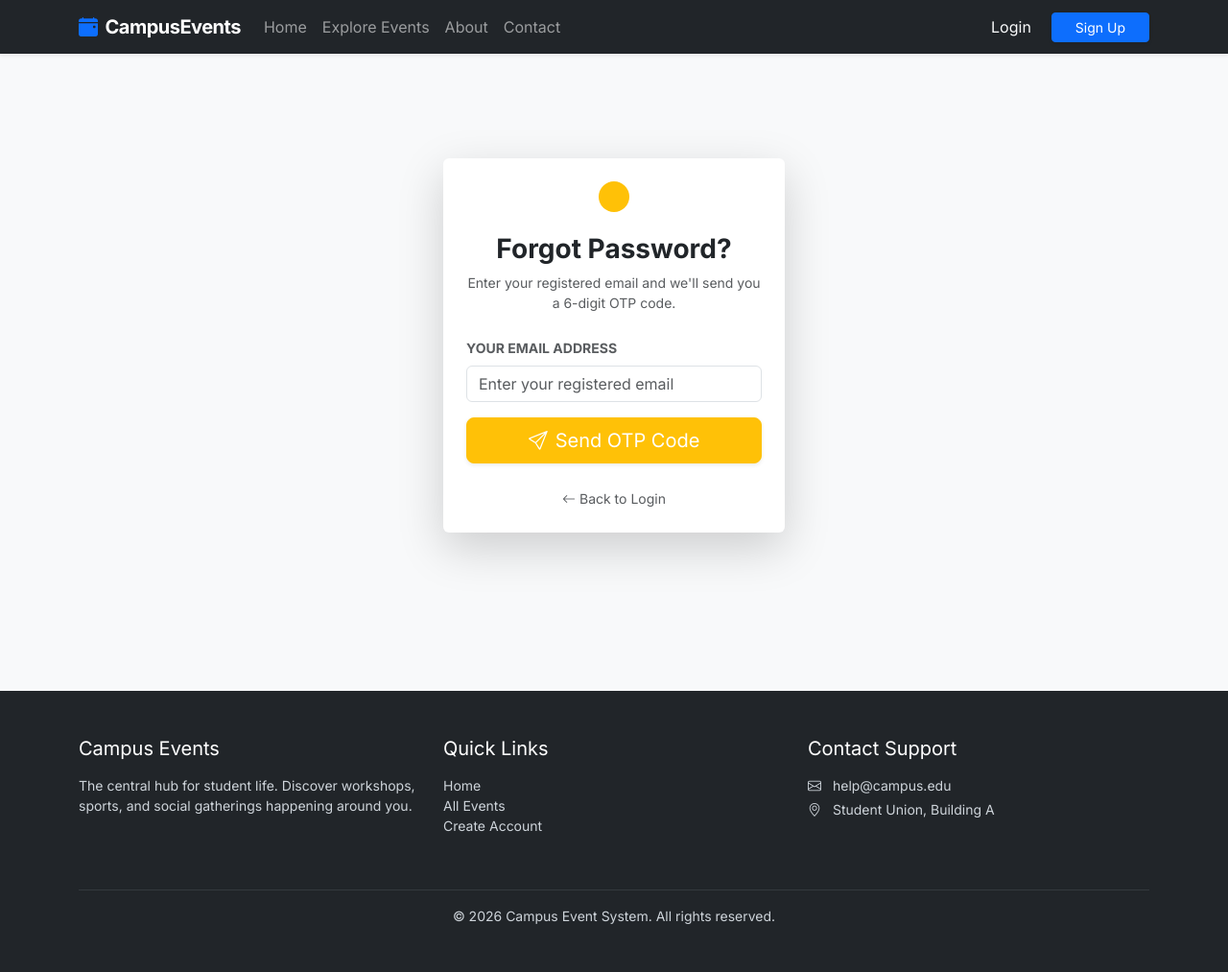
After one commit to Jackline-dev/student-project, a Django app: page /forgot-password/ in a window 1280 px wide. The commit adds this page. Shown: the whole page at 96% size. Run offline with Django 5.2, Linux system fonts and the light colour scheme.

Commit message:
Add OTP password reset and eye toggle

```diff
--- a/students/forms.py
+++ b/students/forms.py
@@ -2,6 +2,7 @@ from django import forms
 from .models import Event, Comment
 from django.contrib.auth.forms import UserCreationForm
 from django.contrib.auth.models import User
+
 
 class EventForm(forms.ModelForm):
     class Meta:
@@ -35,6 +36,7 @@ class EventForm(forms.ModelForm):
             }),
         }
 
+
 class CommentForm(forms.ModelForm):
     class Meta:
         model = Comment
@@ -47,11 +49,12 @@ class CommentForm(forms.ModelForm):
             }),
         }
         labels = {
-            'body': '', # Removes the "Body" label for a cleaner look
+            'body': '',
         }
 
+
 class RegisterForm(UserCreationForm):
-    email = forms.EmailField(required=True, help_text='Required for RSVP confirmations.')
+    email = forms.EmailField(required=True, help_text='Required for OTP password reset.')
 
     class Meta(UserCreationForm.Meta):
         model = User
@@ -59,6 +62,64 @@ class RegisterForm(UserCreationForm):
 
     def __init__(self, *args, **kwargs):
         super().__init__(*args, **kwargs)
-        # Automatically add Bootstrap classes to all fields in the registration form
-        for field in self.fields.values():
+        for field_name, field in self.fields.items():
             field.widget.attrs['class'] = 'form-control'
+
+
+# --- OTP PASSWORD RESET FORMS ---
+
+class ForgotPasswordForm(forms.Form):
+    email = forms.EmailField(
+        label='Your Email Address',
+        widget=forms.EmailInput(attrs={
+            'class': 'form-control',
+            'placeholder': 'Enter your registered email'
+        })
+    )
+
+    def clean_email(self):
+        email = self.cleaned_data['email']
+        if not User.objects.filter(email=email).exists():
+            raise forms.ValidationError("No account found with this email address.")
+        return email
+
+
+class OTPVerifyForm(forms.Form):
+    code = forms.CharField(
+        max_length=6,
+        min_length=6,
+        label='6-Digit OTP Code',
+        widget=forms.TextInput(attrs={
+            'class': 'form-control',
+            'placeholder': 'Enter the 6-digit code',
+            'autocomplete': 'one-time-code',
+            'inputmode': 'numeric',
+        })
+    )
+
+
+class SetNewPasswordForm(forms.Form):
+    password1 = forms.CharField(
+        label='New Password',
+        widget=forms.PasswordInput(attrs={
+            'class': 'form-control',
+            'id': 'id_new_password1',
+            'placeholder': 'Enter new password'
+        })
+    )
+    password2 = forms.CharField(
+        label='Confirm New Password',
+        widget=forms.PasswordInput(attrs={
+            'class': 'form-control',
+            'id': 'id_new_password2',
+            'placeholder': 'Confirm new password'
+        })
+    )
+
+    def clean(self):
+        cleaned_data = super().clean()
+        p1 = cleaned_data.get('password1')
+        p2 = cleaned_data.get('password2')
+        if p1 and p2 and p1 != p2:
+            raise forms.ValidationError("Passwords do not match.")
+        return cleaned_data
--- /dev/null
+++ b/students/templates/students/forgot_password.html
@@ -0,0 +1,50 @@
+{% extends 'students/base.html' %} {% block title %}Forgot Password | Campus Events{% endblock %}
+
+{% block content %}
+<div class="row justify-content-center align-items-center" style="min-height: 70vh;">
+    <div class="col-md-5 col-lg-4">
+        <div class="card shadow-lg border-0">
+            <div class="card-body p-4">
+                <div class="text-center mb-4">
+                    <div class="bg-warning text-white d-inline-block p-3 rounded-circle mb-3">
+                        <i class="bi bi-envelope-lock fs-2"></i>
+                    </div>
+                    <h3 class="fw-bold">Forgot Password?</h3>
+                    <p class="text-muted small">Enter your registered email and we'll send you a 6-digit OTP code.</p>
+                </div>
+
+                {% if messages %}
+                    {% for message in messages %}
+                        <div class="alert alert-{{ message.tags }} small">{{ message }}</div>
+                    {% endfor %}
+                {% endif %}
+
+                <form method="post">
+                    {% csrf_token %}
+                    {% for field in form %}
+                        <div class="mb-3">
+                            <label class="form-label small fw-bold text-uppercase text-muted">{{ field.label }}</label>
+                            {{ field }}
+                            {% for error in field.errors %}
+                                <div class="text-danger small">{{ error }}</div>
+                            {% endfor %}
+                        </div>
+                    {% endfor %}
+
+                    <div class="d-grid mt-3">
+                        <button type="submit" class="btn btn-warning btn-lg text-white shadow-sm">
+                            <i class="bi bi-send me-2"></i>Send OTP Code
+                        </button>
+                    </div>
+                </form>
+
+                <div class="text-center mt-4">
+                    <a href="{% url 'login' %}" class="small text-muted text-decoration-none">
+                        <i class="bi bi-arrow-left"></i> Back to Login
+                    </a>
+                </div>
+            </div>
+        </div>
+    </div>
+</div>
+{% endblock %}
--- a/students/urls.py
+++ b/students/urls.py
@@ -4,13 +4,12 @@ from . import views
 
 urlpatterns = [
     # --- Landing Page & Dashboard ---
-    path('', views.index_view, name='index'),  # Root URL: Landing page
+    path('', views.index_view, name='index'),
     path('dashboard/', views.dashboard_view, name='dashboard'),
 
     # --- Authentication ---
     path('register/', views.register_view, name='register'),
     path('login/', auth_views.LoginView.as_view(template_name='students/login.html'), name='login'),
-    # Use the custom logout.html template we created
     path('logout/', auth_views.LogoutView.as_view(template_name='students/logout.html'), name='logout'),
 
     # --- Event Discovery ---
@@ -27,11 +26,8 @@ urlpatterns = [
     path('event/<int:pk>/leave/', views.leave_event, name='leave_event'),
     path('event/<int:pk>/comment/', views.add_comment, name='add_comment'),
 
-    # --- Password Management (Built-in Views) ---
-    path('password-reset/',
-         auth_views.PasswordResetView.as_view(template_name='students/password_reset.html'),
-         name='password_reset'),
-    path('password-reset/done/',
-         auth_views.PasswordResetDoneView.as_view(template_name='students/password_reset_done.html'),
-         name='password_reset_done'),
+    # --- OTP Password Reset (Custom Flow) ---
+    path('forgot-password/', views.forgot_password_view, name='forgot_password'),
+    path('verify-otp/', views.verify_otp_view, name='verify_otp'),
+    path('reset-password/', views.reset_password_view, name='reset_password'),
 ]
--- a/students/views.py
+++ b/students/views.py
@@ -8,9 +8,11 @@ from django.core.mail import send_mail
 from django.conf import settings
 from django.contrib import messages
 from django.contrib.auth.decorators import login_required
+from django.contrib.auth.models import User
 
-from .models import Event, Participant
-from .forms import EventForm, CommentForm, RegisterForm
+from .models import Event, Participant, PasswordResetOTP
+from .forms import EventForm, CommentForm, RegisterForm, ForgotPasswordForm, OTPVerifyForm, SetNewPasswordForm
+
 
 # --- HOME & AUTHENTICATION ---
 
@@ -42,13 +44,8 @@ def register_view(request):
 @login_required
 def dashboard_view(request):
     """Shows hosted events (for management) and joined events."""
-    # 1. Events the user CREATED (allows them to Update/Delete)
     hosted_events = Event.objects.filter(creator=request.user).order_by('-event_date')
-
-    # 2. Events the user JOINED
     joined_events = Event.objects.filter(participants__user=request.user)
-
-    # 3. Explore: Upcoming verified events created by others
     upcoming_events = Event.objects.filter(
         is_verified=True,
         event_date__gte=timezone.now()
@@ -69,7 +66,6 @@ class EventListView(LoginRequiredMixin, ListView):
     context_object_name = 'events'
 
     def get_queryset(self):
-        # Admins see all; students see only verified events
         if self.request.user.is_staff:
             return Event.objects.all().order_by('-event_date')
         return Event.objects.filter(is_verified=True).order_by('-event_date')
@@ -105,7 +101,6 @@ class EventUpdateView(LoginRequiredMixin, UserPassesTestMixin, UpdateView):
         return reverse_lazy('event_detail', kwargs={'pk': self.object.pk})
 
     def test_func(self):
-        # Only creator or staff can edit
         event = self.get_object()
         return self.request.user == event.creator or self.request.user.is_staff
 
@@ -115,7 +110,6 @@ class EventDeleteView(LoginRequiredMixin, UserPassesTestMixin, DeleteView):
     success_url = reverse_lazy('dashboard')
 
     def test_func(self):
-        # Only creator or staff can delete
         event = self.get_object()
         return self.request.user == event.creator or self.request.user.is_staff
 
@@ -153,3 +147,95 @@ def add_comment(request, pk):
             c.save()
             messages.success(request, "Comment posted.")
     return redirect('event_detail', pk=pk)
+
+
+# --- OTP PASSWORD RESET FLOW ---
+
+def forgot_password_view(request):
+    """Step 1: User enters their email, OTP is sent."""
+    if request.method == 'POST':
+        form = ForgotPasswordForm(request.POST)
+        if form.is_valid():
+            email = form.cleaned_data['email']
+            user = User.objects.get(email=email)
+
+            # Generate and save OTP
+            code = PasswordResetOTP.generate_code()
+            PasswordResetOTP.objects.create(user=user, code=code)
+
+            # Send OTP email
+            send_mail(
+                subject='Your Campus Events Password Reset Code',
+                message=(
+                    f'Hi {user.username},\n\n'
+                    f'Your OTP code is: {code}\n\n'
+                    f'This code expires in 10 minutes.\n\n'
+                    f'If you did not request this, please ignore this email.'
+                ),
+                from_email=settings.DEFAULT_FROM_EMAIL,
+                recipient_list=[email],
+            )
+
+            request.session['otp_user_id'] = user.id
+            messages.success(request, f"A 6-digit code has been sent to {email}.")
+            return redirect('verify_otp')
+    else:
+        form = ForgotPasswordForm()
+    return render(request, 'students/forgot_password.html', {'form': form})
+
+
+def verify_otp_view(request):
+    """Step 2: User enters the OTP code."""
+    user_id = request.session.get('otp_user_id')
+    if not user_id:
+        messages.error(request, "Session expired. Please start again.")
+        return redirect('forgot_password')
+
+    if request.method == 'POST':
+        form = OTPVerifyForm(request.POST)
+        if form.is_valid():
+            code = form.cleaned_data['code']
+            user = get_object_or_404(User, pk=user_id)
+
+            otp = PasswordResetOTP.objects.filter(
+                user=user, code=code, is_used=False
+            ).order_by('-created_at').first()
+
+            if otp and otp.is_valid():
+                otp.is_used = True
+                otp.save()
+                request.session['otp_verified'] = True
+                messages.success(request, "Code verified! Now set your new password.")
+                return redirect('reset_password')
+            else:
+                messages.error(request, "Invalid or expired code. Please try again.")
+    else:
+        form = OTPVerifyForm()
+    return render(request, 'students/verify_otp.html', {'form': form})
+
+
+def reset_password_view(request):
+    """Step 3: User sets their new password."""
+    user_id = request.session.get('otp_user_id')
+    verified = request.session.get('otp_verified')
+
+    if not user_id or not verified:
+        messages.error(request, "Unauthorized. Please start the reset process again.")
+        return redirect('forgot_password')
+
+    if request.method == 'POST':
+        form = SetNewPasswordForm(request.POST)
+        if form.is_valid():
+            user = get_object_or_404(User, pk=user_id)
+            user.set_password(form.cleaned_data['password1'])
+            user.save()
+
+            # Clear session
+            del request.session['otp_user_id']
+            del request.session['otp_verified']
+
+            messages.success(request, "Password reset successful! You can now log in.")
+            return redirect('login')
+    else:
+        form = SetNewPasswordForm()
+    return render(request, 'students/reset_password.html', {'form': form})
```
Also changed, not shown: student_project/settings.py (+10 -8 lines), students/models.py (+25 -4 lines), students/templates/students/login.html (+40 -2 lines), students/templates/students/register.html (+32 -1 lines), students/templates/students/reset_password.html (added, +68 -0 lines), students/templates/students/verify_otp.html (added, +50 -0 lines).
